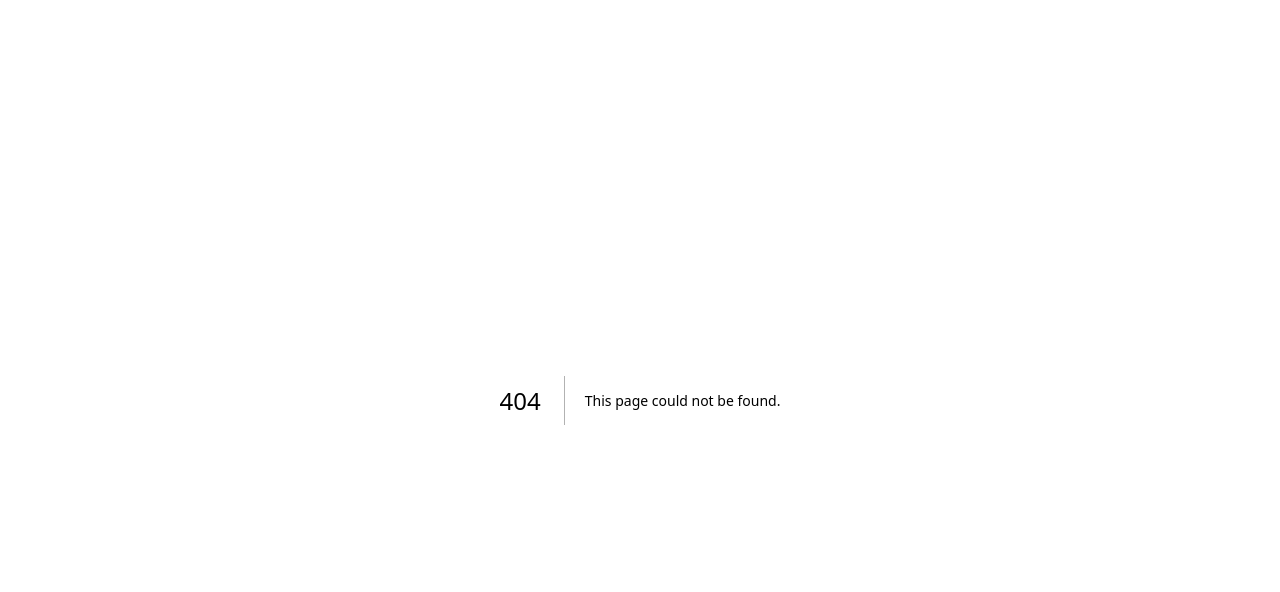
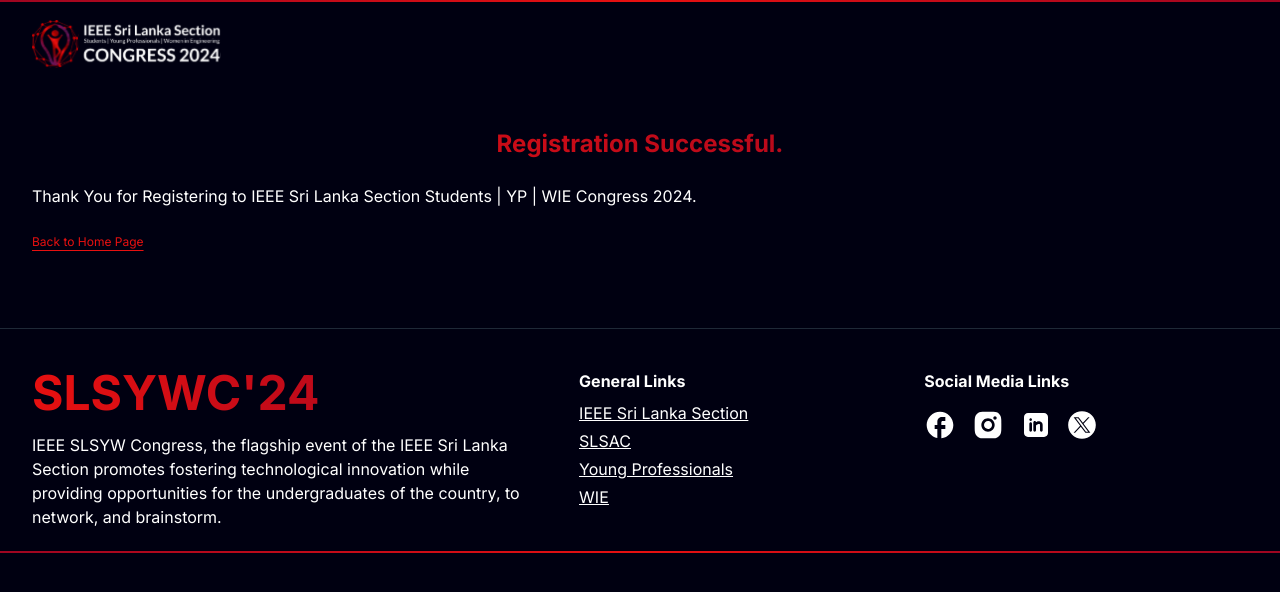
Before and after one commit to Pushpitha17/slsywc-site, a Next.js app: page /success in a window 1280 px wide. Before the commit this address had no page. Shown: the top 592 px of the page. Built offline with nearby package versions, Linux system fonts and the light colour scheme.

Commit message:
[WIP] feature : Form add field + Ui fixes

```diff
--- a/src/app/api/register/route.ts
+++ b/src/app/api/register/route.ts
@@ -59,7 +59,8 @@
       whatEncouraged,
       previousParticipations,
       learn,
-      tShirtSize
+      tShirtSize,
+      chapterMemberships
     } = formData
     if (partOfExCo === "Yes") {
       const RegistrationDetails = {
@@ -75,6 +76,7 @@
         hasMembership,
         membershipNo,
         membershipCategory,
+        chapterMemberships,
         currentExcoEntities,
         positions,
         joiningDays,
@@ -111,7 +113,7 @@
         hasMembership,
         membershipNo,
         membershipCategory,
-        currentExcoEntities,
+        chapterMemberships,
         volunteeringEntities,
         volunteeringExperience,
         whatEncouraged,
--- a/src/app/page.tsx
+++ b/src/app/page.tsx
@@ -23,7 +23,7 @@
             className="absolute right-0 bottom-0 mx-auto h-[50%] max-w-full lg:hidden vh-less-600:h-[40%]"
             src="/assets/hero_graphic.png"
           ></img>
-          <div className="container mx-auto md:h-[calc(98%-150px)] " >
+          <div className="container mx-auto md:h-[calc(98%-150px)] ">
             <div className="md:pt-32 pt-16 md:pl-24">
               <div className="mb-6 md:mb-3 font-semibold text-center md:text-start">
                 IEEE Sri Lanka Section Students | YP | WIE Congress{" "}
@@ -35,12 +35,16 @@
                 </div>
               </div>
               <div className="py-6 text-center md:text-start">
-                <Button
-                  size={'lg'}
-                  variant={"outline"}
-                  className="py-2 px-6 text-red-500 font-medium border border-red-700 rounded-[8px] text-md uppercase">
-                  Register to SLSYWC&apos;24
-                </Button>
+                <Link href={"/register"}>
+                  {" "}
+                  <Button
+                    size={"lg"}
+                    variant={"outline"}
+                    className="py-2 px-6 text-red-500 font-medium border border-red-700 rounded-[8px] text-md uppercase"
+                  >
+                    Register to SLSYWC&apos;24
+                  </Button>
+                </Link>
               </div>
             </div>
           </div>
@@ -77,14 +81,14 @@
         </div>
       </section>
       {/* <div className="min-h-screen bg-[url('/assets/bg-sections.jpg')] bg-cover"> */}
-      <Countdown targetDate="Sep 14, 2024, 1:00:00 PM"/>
+      <Countdown targetDate="Sep 14, 2024, 1:00:00 PM" />
       <div className="min-h-screen bg-cover">
         <Welcome />
         <Theme />
         <Sponsors />
         <PastEvents />
         <Organized />
-        <Team/>
+        <Team />
         <FAQ />
         <Footer></Footer>
         {/* <Countdown/> */}
--- a/src/app/register/confirm/page.tsx
+++ /dev/null
@@ -1,16 +0,0 @@
-import React from "react"
-
-function ConfrmPage({}) {
-  return (
-    <>
-      <div className="text-primary-foreground py-10">
-        <div className="container">
-          <div>Thank You.</div>
-          <div>Your data has been succesfully saved.</div>
-        </div>
-      </div>
-    </>
-  )
-}
-
-export default ConfrmPage
--- a/src/app/register/layout.tsx
+++ b/src/app/register/layout.tsx
@@ -1,16 +1,40 @@
 import Footer from "@/components/Sections/Footer"
 import Navbar from "@/components/Sections/Navbar"
 import React from "react"
+import { ChevronLeft } from "lucide-react"
+import Link from "next/link"
 
 export default function RegisterPageLayout({
   children
 }: Readonly<{
   children: React.ReactNode
 }>) {
-  return <div className="min-h-screen bg-[#000011] text-white">
-    <div className="h-[2px] w-full bg-main-gradient absolute top-0 z-50"></div>
-    <Navbar></Navbar>
-    {children}
-    <Footer></Footer>
-  </div>
+  return (
+    <div className="min-h-screen bg-[#000011] text-white">
+      <div className="h-[2px] w-full bg-main-gradient absolute top-0 z-50"></div>
+
+      <div className="py-6 flex justify-center items-center">
+        <div className="w-full max-w-[720px]">
+          <div className="flex justify-between items-center  px-6">
+            <div className="flex items-center flex-shrink-0">
+              <a href="/#">
+                <img
+                  className="mr-2 duration-500 h-12"
+                  src="/assets/Congress Logo 2024.svg"
+                  alt="Logo"
+                />
+              </a>
+            </div>
+            <Link href="/">
+              <ChevronLeft strokeWidth={3} color="#E71010" />
+            </Link>
+          </div>
+        </div>
+      </div>
+      {/* <Navbar></Navbar> */}
+      {children}
+      <div className="my-20"></div>
+      <Footer></Footer>
+    </div>
+  )
 }
--- a/src/app/register/page.tsx
+++ b/src/app/register/page.tsx
@@ -3,7 +3,7 @@
 
 function Register() {
   return (
-    <div className="max-w-[720px] mx-auto text-primary-foreground mt-28">
+    <div className="max-w-[720px] mx-auto text-primary-foreground">
       <div className="container">
         <div className="mb-10">
           <div className="items-center justify-center flex">
--- /dev/null
+++ b/src/app/success/layout.tsx
@@ -0,0 +1,27 @@
+import Footer from "@/components/Sections/Footer"
+import React from "react"
+
+export default function SuccessPageLayout({
+  children
+}: Readonly<{
+  children: React.ReactNode
+}>) {
+  return (
+    <div className="min-h-screen bg-[#000011] text-white">
+      <div className="h-[2px] w-full bg-main-gradient absolute top-0 z-50"></div>
+      <div className="container py-5">
+        <div className="flex items-center flex-shrink-0">
+          <a href="/#">
+            <img
+              className="mr-2 duration-500 h-12"
+              src="/assets/Congress Logo 2024.svg"
+              alt="Logo"
+            />
+          </a>
+        </div>
+      </div>
+      {children}
+      <Footer></Footer>
+    </div>
+  )
+}
--- /dev/null
+++ b/src/app/success/page.tsx
@@ -0,0 +1,33 @@
+import React from "react"
+import { Button } from "@/components/ui/button"
+import Link from "next/link"
+
+function ConfrmPage({}) {
+  return (
+    <>
+      <div className="text-primary-foreground py-10">
+        <div className="container">
+          <div className="items-center flex pb-6">
+            <p className="md:text-2xl text-xl font-bold leading-5 md:text-center md:w-full text-center bg-text-gradient text-transparent bg-clip-text">
+              Registration Successful.
+            </p>
+          </div>
+          <div>Thank You for Registering to IEEE Sri Lanka Section Students | YP | WIE Congress 2024.</div>
+          <div></div>
+          <div className="py-5">
+            <div>
+              <Link href={"/"}>
+                <span className="underline underline-offset-4 text-[#E71010] text-xs">
+                  {" "}
+                  Back to Home Page
+                </span>
+              </Link>
+            </div>
+          </div>
+        </div>
+      </div>
+    </>
+  )
+}
+
+export default ConfrmPage
--- a/src/components/Sections/RegisterForm/Form.tsx
+++ b/src/components/Sections/RegisterForm/Form.tsx
@@ -31,7 +31,8 @@
   participating_days,
   volunteering_entities,
   participation_years,
-  thsirt_size
+  thsirt_size,
+  chapter_memberships
 } from "./data"
 import {
   AlertDialog,
@@ -58,6 +59,7 @@
   partOfExCo: z.string().min(1, "Yes or No is required"),
   membershipNo: z.string().optional(),
   membershipCategory: z.string().min(1, "Please select a Membership Category."),
+  chapterMemberships: z.string().array().nonempty("Please select the options."),
   currentExcoEntities: z
     .string()
     .array()
@@ -100,6 +102,7 @@
       partOfExCo: "",
       membershipNo: "",
       membershipCategory: "",
+      chapterMemberships: [],
       //excetive committe details
       currentExcoEntities: [],
       positions: "",
@@ -164,16 +167,14 @@
 
   useEffect(() => {
     if (success) {
-      push(`/register/confirm`)
+      push(`/success`)
     }
   }, [success])
 
   useEffect(() => {
-
     if (doubleChecked) {
       form.handleSubmit(onSubmit)()
     }
-
   }, [doubleChecked])
 
   useEffect(() => {
@@ -304,6 +305,16 @@
             label="Membership Category"
             placeholder="Select a Membership Category"
           ></SelectInput>
+          <CheckBoxesInput
+            form={form}
+            checkItems={chapter_memberships}
+            name="chapterMemberships"
+          >
+            <div>
+              Please tick the checkbox if you hold any of the following
+              chapter memberships:
+            </div>
+          </CheckBoxesInput>
           <CustomRadioInput
             form={form}
             name="partOfExCo"
@@ -338,7 +349,7 @@
                 Executive Committee Details
               </div>
               <div className="font-bold text">
-                A delegate fee of LKR ***** will be charged from all delegates
+                A delegate fee of LKR 12,000.00 will be charged from all delegates
                 participating in the IEEE SL SYW Congress 2024.
               </div>
               {/* <CustomTextInput form={form} name="membershipNo" textArea={false}>
@@ -552,7 +563,7 @@
               event. By submitting your registration details, you acknowledge
               that you have read and are in agreement with the{" "}
               <a className="underline">IEEE privacy policy</a> and the{" "}
-              <a className="underline">Terms and conditions of the event.</a>
+              <a className="underline">terms and conditions of the event.</a>
             </div>
           </CheckBoxesInput>
           <CheckBoxesInput
--- a/src/components/Sections/RegisterForm/data.ts
+++ b/src/components/Sections/RegisterForm/data.ts
@@ -98,6 +98,20 @@
     label: "IEEE Sri Lanka Section Technical Society Chapter"
   }
 ]
+const chapter_memberships = [
+  {
+    id: "IES",
+    label: "IES"
+  },
+  {
+    id: "MTT-S",
+    label: " MTT-S"
+  },
+  {
+    id: "None",
+    label: "None"
+  }
+]
 
 const participation_years = [
   {
@@ -162,5 +176,6 @@
   thsirt_size,
   membership_types,
   participating_days,
-  exco_entities
+  exco_entities,
+  chapter_memberships
 }
```
